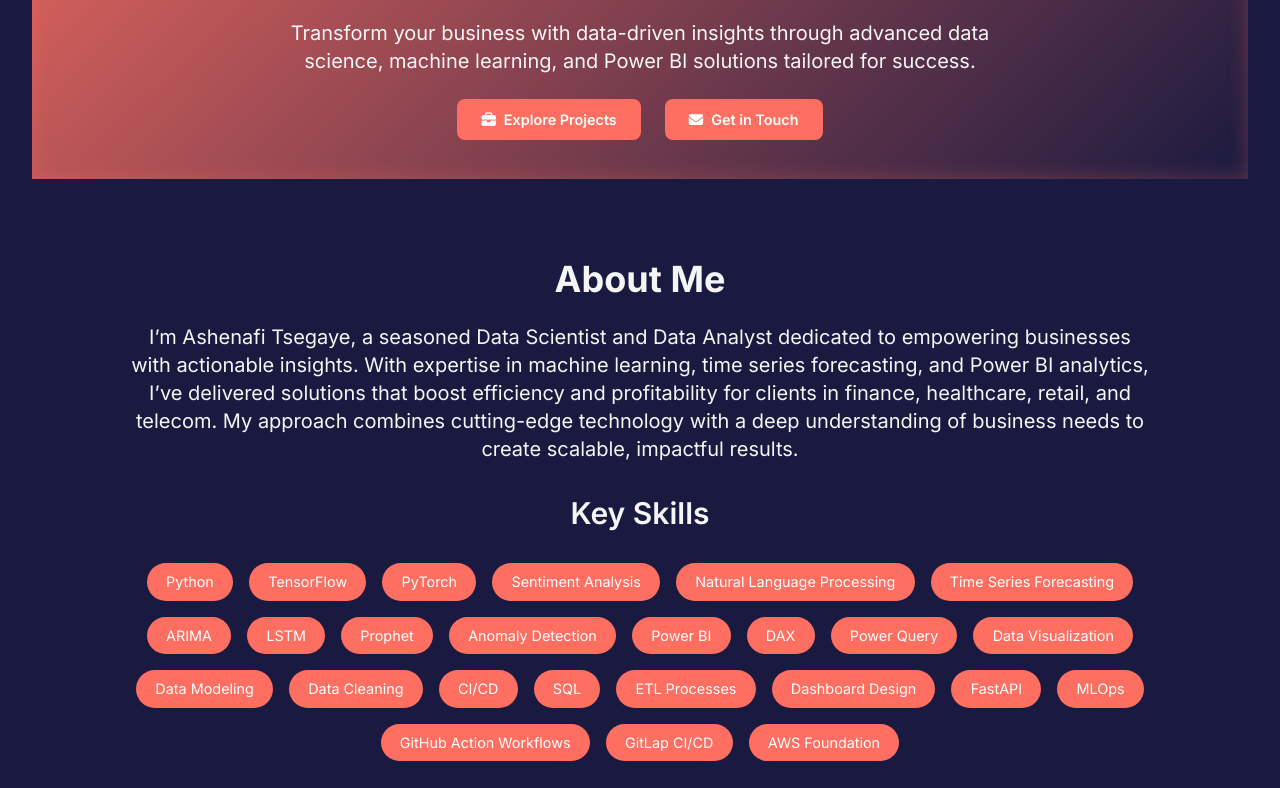
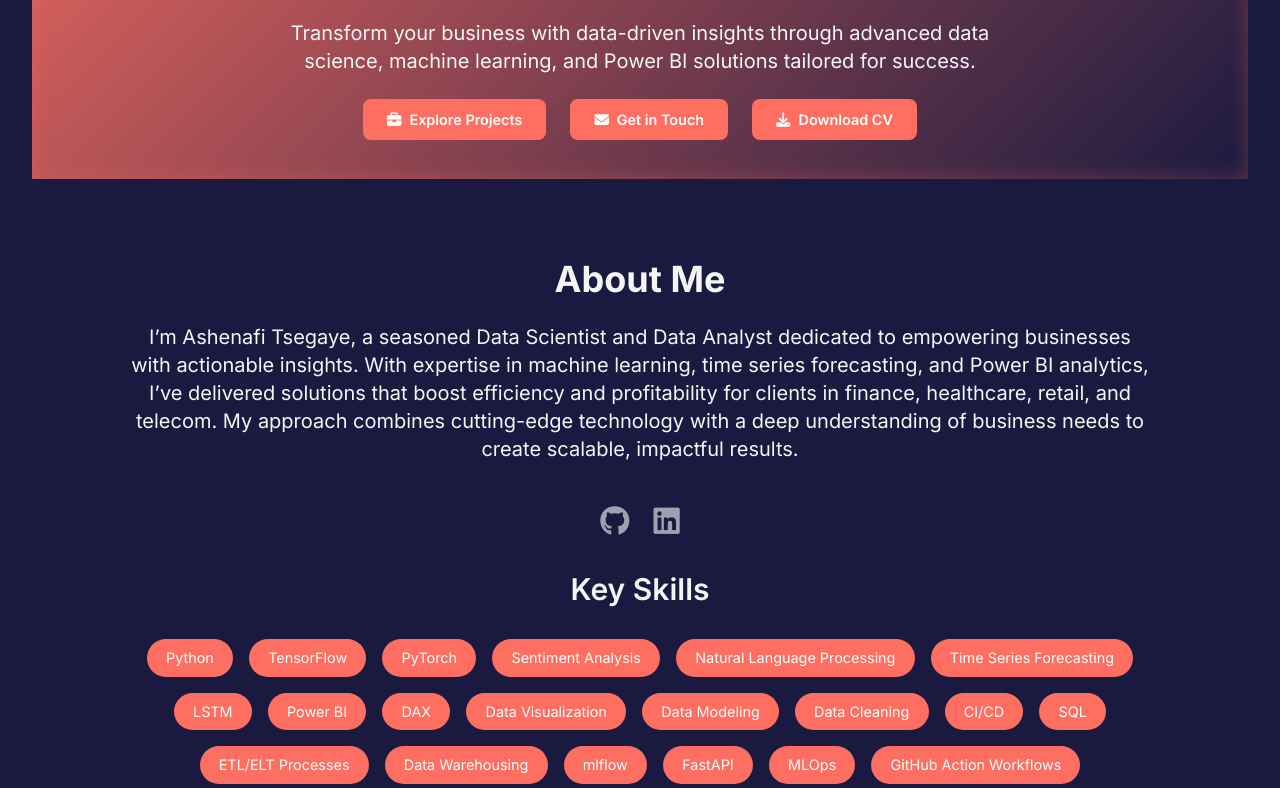
Before and after one commit to Ashenafi-code/Ashenafi_T.github.io, a plain HTML site: page index.html in a window 1280 px wide. Shown: the part 417-1205 px from the top of the page. Drawn offline with nearby package versions, Linux system fonts and the light colour scheme.

Commit message:
Update CV

```diff
--- a/index.html
+++ b/index.html
@@ -280,6 +280,7 @@
                     <li><a href="#mygoal" class="scrolly" aria-label="My Goal">My Goal</a></li>
                     <li><a href="#contact" class="scrolly" aria-label="Contact">Contact</a></li>
                     <li><a href="#contact" class="cta-btn" aria-label="Hire Me">Hire Me</a></li>
+                    <li><a href="https://drive.google.com/uc?export=download&id=18rrPySx1xV6kzAFuEdGKJefbEeacaANq" class="nav-link text-coral font-bold" target="_blank"><i class="fas fa-file-download mr-1"></i> CV</a></li>
                 </ul>
             </div>
         </nav>
@@ -293,6 +294,8 @@
             <ul class="flex justify-center space-x-6 mt-8">
                 <li><a href="#projects" class="cta-btn" aria-label="View Projects"><i class="fas fa-briefcase mr-2"></i>Explore Projects</a></li>
                 <li><a href="#contact" class="cta-btn" aria-label="Hire Me"><i class="fas fa-envelope mr-2"></i>Get in Touch</a></li>
+
+                <li><a href="https://drive.google.com/uc?export=download&id=18rrPySx1xV6kzAFuEdGKJefbEeacaANq" class="cta-btn" target="_blank"><i class="fas fa-download mr-2"></i>Download CV</a></li>
             </ul>
         </div>
 
@@ -305,6 +308,12 @@
                     <p class="mt-6 text-lg sm:text-xl text-soft-white">
                         I’m Ashenafi Tsegaye, a seasoned Data Scientist and Data Analyst dedicated to empowering businesses with actionable insights. With expertise in machine learning, time series forecasting, and Power BI analytics, I’ve delivered solutions that boost efficiency and profitability for clients in finance, healthcare, retail, and telecom. My approach combines cutting-edge technology with a deep understanding of business needs to create scalable, impactful results.
                     </p>
+
+                    <div class="mt-10 flex justify-center gap-6">
+                    <a href="https://github.com/Ashenafi-code" target="_blank" class="text-3xl text-gray-400 hover:text-white transition"><i class="fab fa-github"></i></a>
+                    <a href="https://linkedin.com/in/ashenafi-tsegaye" target="_blank" class="text-3xl text-gray-400 hover:text-blue-500 transition"><i class="fab fa-linkedin"></i></a>
+                    </div>
+
                     <h3 class="text-2xl sm:text-3xl font-semibold text-coral mt-8">Key Skills</h3>
                     <ul class="skills-list flex flex-wrap justify-center mt-6">
                         <li>Python</li>
@@ -313,21 +322,22 @@
                         <li>Sentiment Analysis</li>
                         <li>Natural Language Processing</li>
                         <li>Time Series Forecasting</li>
-                        <li>ARIMA</li>
+
                         <li>LSTM</li>
-                        <li>Prophet</li>
-                        <li>Anomaly Detection</li>
+
+
                         <li>Power BI</li>
                         <li>DAX</li>
 
-                        <li>Power Query</li>
+
                         <li>Data Visualization</li>
                         <li>Data Modeling</li>
                         <li> Data Cleaning</li>
                         <li>CI/CD</li>
                         <li>SQL</li>
-                        <li>ETL Processes</li>
-                        <li>Dashboard Design</li>
+                        <li>ETL/ELT Processes</li>
+                        <li>Data Warehousing</li>
+                        <li>mlflow</li>
                         <li>FastAPI</li>
                         <li>MLOps</li>
                         <li>GitHub Action Workflows</li>
```
